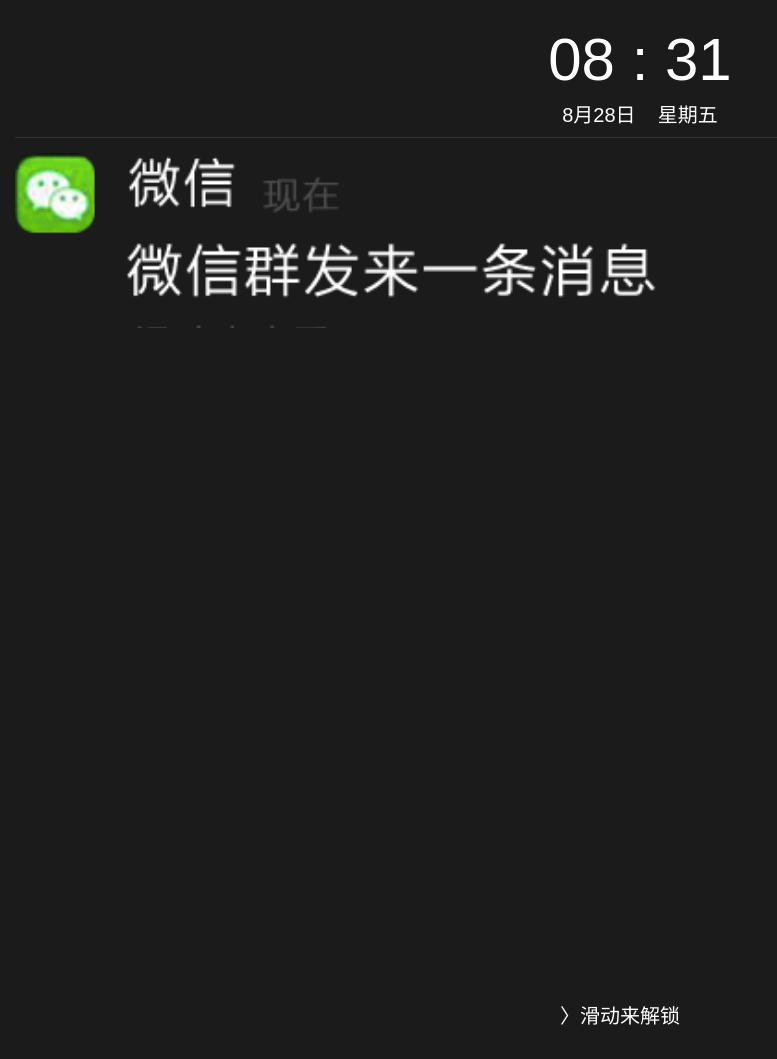
After one commit to ttaccp/pengyouquan, a PHP site: page /page/index.html in a window 1280 px wide. The commit adds this page. Shown: the whole page, without its empty margins (0-777 px from the left). Run offline with PHP 8.4, Linux system fonts and the light colour scheme.

Commit message:
增加滑动页

```diff
--- a/css/index.css
+++ b/css/index.css
@@ -1,45 +1,23 @@
+html,body{
+	background-color: #1b1b1b;
+	color: #fff;
+}
 body{
-	padding-bottom: 0.3rem;
+	padding: 0 0.15rem;
 }
-.head-box{
+.time{
+	font-size: 0.6rem;
+	text-align: center;
+	margin-top: 0.25rem;
+}
+.date{
+	font-size: 0.2rem;
+	text-align: center;
+	margin-top: 0.05rem;
+	padding-bottom: 0.1rem;
 	position: relative;
 }
-.head-box .bg-box{
-	height: 2.2rem;
-	overflow: hidden;
-}
-.head-box .bg-box .img{
-	width: 100%;
-	margin-top: -0.4rem;
-}
-.head-box .user-info{
-	position: absolute;
-	right: 0.1rem;
-	bottom: -0.5rem;
-	text-align: center;
-}
-.head-box .user-info .head{
-	width: 0.8rem;
-	height: 0.8rem;
-	border: 0.03rem solid #fff;
-}
-.head-box .user-info .name{
-	font-size: 0.14rem;
-	text-align: center;
-	margin-top: 0.05rem;
-	color: #404040;
-}
-.msg-list{
-	margin-top: 0.8rem;
-}
-.msg-list .msg-line{
-	position: relative;
-	padding: 0.1rem;
-	padding-left: 0.7rem;
-	padding-bottom: 0.2rem;
-	margin-bottom: 0.1rem;
-}
-.msg-list .msg-line:before{
+.date:before{
 	content: '';
 	width: 200%;
 	height: 1px;
@@ -50,125 +28,28 @@
 	transform: scale(0.5);
 	-webkit-transform-origin: 0;
 	transform-origin: 0;
-	border-bottom: 1px solid #dcdcdc;
+	border-bottom: 1px solid #494949;
 }
-.msg-list .msg-line .head{
-	width: 0.5rem;
-	height: 0.5rem;
-	position: absolute;
-	left: 0.1rem;
-	top: 0.1rem;
+.msglist{
+	margin-top: 0.1rem;
+	overflow: hidden;
+    height: 1.8rem;
 }
-.msg-list .msg-line .name{
-	color: #646e8c;
-	font-weight: bold;
+.msglist .msg{
+	position: relative;
+    padding-top: 0.05rem;
+    filter: alpha(opacity=0);
+    -moz-opacity: 0;
+    opacity: 0;
+    -webkit-transition: all 0.5s;
+    transition: all 0.5s;
 }
-.msg-list .msg-line .content{
-	margin-top: 0.08rem;
-	word-break: break-all;
-	word-wrap: break-word;
-	line-height: 0.18rem;
+.msglist .msg.show{
+	filter: alpha(opacity=1);
+    -moz-opacity: 1;
+    opacity: 1;
 }
-.msg-list .msg-line .img-list{
-	overflow: hidden;
-	margin-top: 0.1rem;
-}
-.msg-list .msg-line .img-list.one .img{
-	width: 1.1rem;
-    height: 1.1rem;
-}
-.msg-list .msg-line .img-list .img{
-	margin: 0 0.05rem 0.05rem 0;
-	width: 0.75rem;
-	height: 0.75rem;
-	float: left;
-}
-.msg-list .msg-line .time-box{
-	margin-top: 0.05rem;
-	position: relative;
-}
-.msg-list .msg-line .time-box .menu-box{
-    position: absolute;
-    right: 0.4rem;
-    top: -0.08rem;
-    width: 2rem;
-    overflow: hidden;
-}
-.msg-list .msg-line .time-box .menu-box .menu{
-	overflow: hidden;
-	padding: 0.04rem 0;
-	background-color: #4c5154;
-	border-radius: 0.05rem;
-	color: #fff;
-	font-size: 0.12rem;
-	float: right;
-    margin-right: -100%;
-    -webkit-transition: all 0.2s;
-    transition: all 0.35s;
-}
-.msg-list .msg-line .time-box .menu-box .menu.show{
-	margin-right: 0;
-}
-.msg-list .msg-line .time-box .menu-box .menu .praise,
-.msg-list .msg-line .time-box .menu-box .menu .comment{
-	float: left;
-	width: 0.5rem;
-	text-align: center;
-	background: url(../img/icon1.png) no-repeat 0.1rem center;
-	background-size: 0.8rem 0.16rem;
-	padding: 0.05rem 0;
-	padding-left: 0.15rem;
-}
-.msg-list .msg-line .time-box .menu-box .menu .praise{
-	border-right: 1px solid #434343;
-}
-.msg-list .msg-line .time-box .menu-box .menu .comment{
-	background-position: -0.57rem 0.04rem;
-}
-.msg-list .msg-line .time-box .time{
-	color: #999;
-	font-size: 0.13rem;
-}
-.msg-list .msg-line .time-box .more-btn{
-	-webkit-appearance: none;
-	background: url(../img/morebtn.png) no-repeat;
-	background-size: 0.21rem 0.13rem;
-	-webkit-border-radius: 0;
-	border-radius: 0;
-	border: 0.1rem solid #fff;
-	position: absolute;
-	right: -0.05rem;
-	top: -0.1rem;
-	width: 0.21rem;
-	height: 0.13rem;
-}
-.msg-list .msg-line .comment-praise-box{
-	background-color: #f3f3f5;
-	margin-top: 0.1rem;
-	position: relative;
-	font-size: 0.13rem;
-}
-.msg-list .msg-line .comment-praise-box:before{
-	content: '';
-	display: block;
-	width: 0.1rem;
-	height: 0.1rem;
-	background-color: #f3f3f5;
-	-webkit-transform: rotate(45deg);
-	transform: rotate(45deg);
-	position: absolute;
-	left: 0.2rem;
-	top: -0.05rem;
-}
-.msg-list .msg-line .comment-praise-box .praise-box{
-	color: #7e8cb0;
-	padding: 0.05rem;
-	padding-left: 0.22rem;
-	background: url(../img/praise.png) no-repeat 0.05rem 0.07rem;
-	background-size: 0.13rem 0.11rem;
-	position: relative;
-}
-.msg-list .msg-line .comment-praise-box .praise-box:before{
+.msglist .msg:before{
 	content: '';
 	width: 200%;
 	height: 1px;
@@ -179,39 +60,56 @@
 	transform: scale(0.5);
 	-webkit-transform-origin: 0;
 	transform-origin: 0;
-	border-bottom: 1px solid #dcdcdc;
+	border-bottom: 1px solid #494949;
 }
-.msg-list .msg-line .comment-praise-box .comment-box{
-	padding: 0 0.05rem 0.05rem;
+.msglist .msg .img{
+	width: 100%;
 }
-.msg-list .msg-line .comment-praise-box .comment-box .comment-line{
-	word-break: break-all;
-	word-wrap: break-word;
-	margin-top: 0.05rem;
+.text{
+	font-size: 0.2rem;
+    position: absolute;
+    left: 0;
+    bottom: 0;
+    width: 100%;
+    padding: 0.3rem 0;
 }
-.msg-list .msg-line .comment-praise-box .comment-box .comment-line .s{
-	color: #7e8cb0;
+.text .s{
+	-webkit-animation: move 2s linear infinite;
+    animation: move 2s linear infinite;
+    display: block;
+    text-align: center;
 }
-.msg-list .msg-line .comment-praise-box .comment-box .comment-line .txt{
-    border: 0;
-    outline: none;
-    background-color: #f3f3f5;
+@-webkit-keyframes move{
+	0%{
+		margin-left: 0;
+	}
+	25%{
+		margin-left: -50px;
+	}
+	50%{
+		margin-left: 0;
+	}
+	75%{
+		margin-left: 50px;
+	}
+	100%{
+		margin-left: 0;
+	}
 }
-.tip-txt{
-	color: #666;
-	padding: 0 0.2rem;
-	font-size: 0.13rem;
+@keyframes move{
+	0%{
+		margin-left: 0;
+	}
+	25%{
+		margin-left: -50px;
+	}
+	50%{
+		margin-left: 0;
+	}
+	75%{
+		margin-left: 50px;
+	}
+	100%{
+		margin-left: 0;
+	}
 }
-.share-btn{
-	-webkit-appearance: none;
-	width: 2rem;
-	padding: 0.1rem 0;
-	color: #fff;
-	border: 0;
-	-webkit-border-radius: 0.05rem;
-	border-radius: 0.05rem;
-	background-color: #09bb07;
-	font-size: 0.14rem;
-	display: block;
-	margin: 0.2rem auto 0;
-}
--- a/js/index.js
+++ b/js/index.js
@@ -1,61 +1,39 @@
+var Msg = (function(window, $){
 
-// 更多按钮
-$('[name="moreBtn"]').click(function(){
+	var count = 0;
+	var fn_addDom = function(){
+		$('#msglist').append(['<div class="msg">',
+								'<img src="../img/msg1.png" class="img" />',
+							'</div>'].join(''));
+		setTimeout(function(){
+			$('#msglist .msg:last').addClass('show');
+			count++
 
-	var self = $(this),
-		menu = self.siblings('.menu-box').find('.menu');
-
-	menu.toggleClass('show');
-});
-
-
-// 赞
-$('[name="praise"]').click(function(){
-	var self = $(this),
-		id = self.attr('_id'),
-		text = self.attr('_text'),
-		praisebox = $('#praisebox' + id);
-
-	if(text == undefined){
-		self.attr('_text', praisebox.text());
-		text = praisebox.text();
-	}
-	if(text != praisebox.text()){
-		praisebox.html(text);
-		self.text('赞');
-	} else {
-		praisebox.append(' ， ' + userInfo.name);
-		self.text('取消');
+			if(count < 3){
+				fn_addDom();
+			}
+		}, 800);
 	}
 
+	var self = {
+		start: function(){
+			fn_addDom()
+		}
+	};
+
+	return self;
+
+})(window, $);
+
+var startX = 0;
+var hammertime = new Hammer(document.getElementById("text"));
+hammertime.on("panstart panend", function (ev) {
+	var x = ev.deltaX;
+	if(ev.type == 'panstart'){
+		startX = x;
+	} else {
+		if((x - startX) > 30){
+			console.log('next')
+		}
+	}
 });
-
-// 评论
-$('[name="comment"]').click(function(){
-	var self = $(this),
-		id = self.attr('_id'),
-		commentbox = $('#commentbox' + id);
-
-	commentbox.append(['<div class="comment-line">',
-						'<span class="s">', userInfo.name,'：</span><div class="text" contenteditable="true"></div>',
-					'</div>'].join(''))
-	commentbox.find('.text:last').focus();
-});
-
-// 预览图片
-$('.img-list .img').click(function(){
-	var self = $(this),
-		src = self.attr('src'),
-		img = self.parent('.img-list').find('.img'),
-		imglist = [];
-
-	img.each(function(){
-		imglist.push($(this).attr('src'));
-	});
-
-	wx.previewImage({
-	    current: src, // 当前显示图片的http链接
-	    urls: imglist // 需要预览的图片http链接列表
-	});
-
-});
--- a/page/friend.html
+++ b/page/friend.html
@@ -9,7 +9,7 @@
     <meta name="apple-mobile-web-app-capable" content="yes" />
     <meta content="telephone=no" name="format-detection" />
 	<link rel="stylesheet" type="text/css" href="../css/base.css"/>
-	<link rel="stylesheet" type="text/css" href="../css/index.css"/>
+	<link rel="stylesheet" type="text/css" href="../css/friend.css"/>
 </head>
 <body>
 
@@ -357,7 +357,7 @@
 
 	<script src="../js/fastclick.js" type="text/javascript" charset="utf-8"></script>
 	<script src="../js/jquery-1.8.3.min.js" type="text/javascript" charset="utf-8"></script>
-	<script src="../js/index.js" type="text/javascript" charset="utf-8"></script>
+	<script src="../js/friend.js" type="text/javascript" charset="utf-8"></script>
 	<script type="text/javascript">
 		var userInfo = {
 			name: 'I Love Deloitte'
--- /dev/null
+++ b/page/index.html
@@ -0,0 +1,37 @@
+<!doctype html>
+<html lang="en">
+<head>
+	<title>德勤内部朋友圈大曝光</title>
+	<meta charset="UTF-8" />
+	<meta http-equiv="Content-Type" content="text/html; charset=utf-8" />
+    <meta http-equiv="Content-Language" content="utf-8" />
+    <meta name="viewport" content="width=device-width, initial-scale=1.0, maximum-scale=1.0, minimum-scale=1.0, user-scalable=0" />
+    <meta name="apple-mobile-web-app-capable" content="yes" />
+    <meta content="telephone=no" name="format-detection" />
+	<link rel="stylesheet" type="text/css" href="../css/base.css"/>
+	<link rel="stylesheet" type="text/css" href="../css/index.css"/>
+</head>
+<body>
+
+	<div class="time">08 : 31</div>
+	<div class="date">8月28日&nbsp;&nbsp;&nbsp;&nbsp;星期五</div>
+
+	<div class="msglist" id="msglist">
+		<!--<div class="msg ">
+			<img src="../img/msg1.png" class="img" />
+		</div>-->
+	</div>
+
+	<div class="text" id="text">
+		<span class="s">〉滑动来解锁</span>
+	</div>
+
+	<script src="../js/hammer.min.js" type="text/javascript" charset="utf-8"></script>
+	<script src="../js/fastclick.js" type="text/javascript" charset="utf-8"></script>
+	<script src="../js/jquery-1.8.3.min.js" type="text/javascript" charset="utf-8"></script>
+	<script src="../js/index.js" type="text/javascript" charset="utf-8"></script>
+	<script type="text/javascript">
+		Msg.start();
+	</script>
+</body>
+</html>
```
Also changed, not shown: css/friend.css (added, +217 -0 lines), js/friend.js (added, +61 -0 lines), img/msg1.png (added), js/hammer.min.js (added), js/jquery-1.8.3.min.js.
